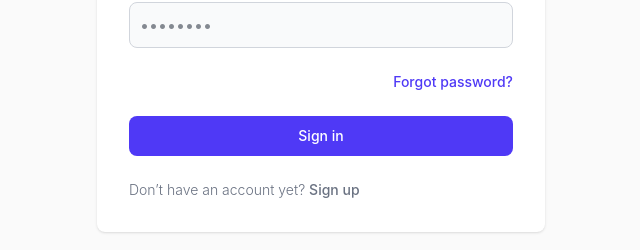
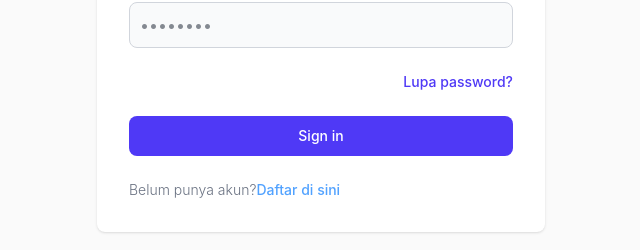
Before and after one commit to stywn93/rpg-online, a React (Vite) app: page / in a window 1280 px wide. Shown: the part 417-667 px from the top of the page, without its empty margins (319-959 px from the left). Built offline with nearby package versions, Linux system fonts and the light colour scheme.

Commit message:
WIP register page

```diff
--- a/src/Login.jsx
+++ b/src/Login.jsx
@@ -1,5 +1,5 @@
 import {useState} from "react"
-import {useNavigate} from "react-router"
+import {Link, useNavigate} from "react-router"
 import {userLogin} from "./lib/api/User.js";
 import {useLocalStorage} from "react-use";
 import {useForm} from "react-hook-form"
@@ -72,11 +72,12 @@ export default function Login() {
                                    className="block mb-2 text-sm font-medium text-gray-900 dark:text-white">Password</label>
                             <input type="password" name="password" id="password" placeholder="••••••••"
                                    className="bg-gray-50 border border-gray-300 text-gray-900 rounded-lg focus:ring-indigo-600 focus:border-indigo-600 block w-full p-2.5 dark:bg-gray-700 dark:border-gray-600 dark:placeholder-gray-400 dark:text-white dark:focus:ring-blue-500 dark:focus:border-blue-500"
-                                   required="" value={password} {...register("thePassword", {required: true})} onChange={(e) => setPassword(e.target.value)}/>
+                                   required="" value={password} {...register("thePassword", {required: true})}
+                                   onChange={(e) => setPassword(e.target.value)}/>
                         </div>
                         <div className="flex justify-end">
                             <a href="#"
-                               className="text-sm font-medium text-indigo-600 dark:text-indigo-100 hover:underline ">Forgot
+                               className="text-sm font-medium text-indigo-600 dark:text-indigo-100 hover:underline ">Lupa
                                 password?</a>
                         </div>
                         <button type="submit"
@@ -84,8 +85,8 @@ export default function Login() {
                             in
                         </button>
                         <p className="text-sm font-light text-gray-500 dark:text-gray-400">
-                            Don’t have an account yet? <a href="#" className="font-medium hover:underline">Sign
-                            up</a>
+                            Belum punya akun?
+                            <Link to="/register" className="text-blue-400 hover:text-blue-300 font-medium transition-colors duration-200">Daftar di sini</Link>
                         </p>
                     </form>
                 </div>
```
